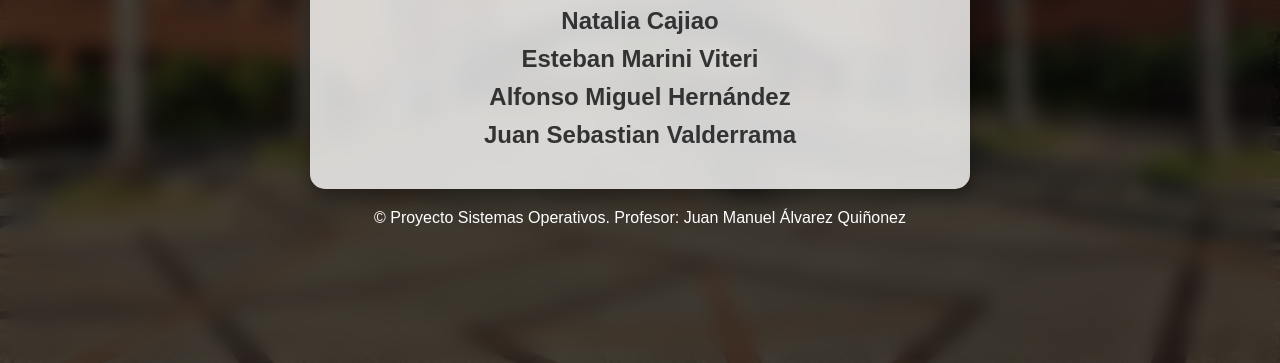
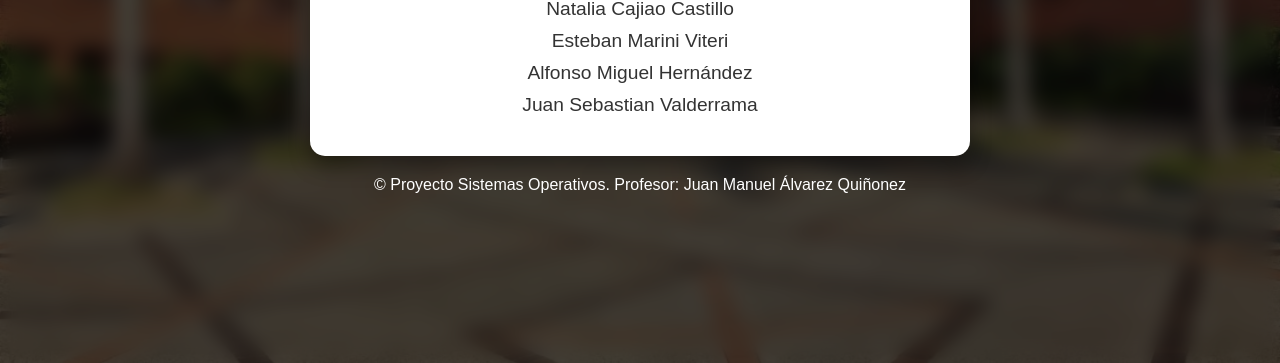
Before and after one commit to FonzHdz/Proyecto-Sistemas-Operativos, a plain HTML site: page index.html in a window 1280 px wide. Shown: the part 437-800 px from the top of the page. Drawn offline with Linux system fonts and the light colour scheme.

Commit message:
Update Index

```diff
--- a/index.html
+++ b/index.html
@@ -55,7 +55,7 @@
         .team {
             position: relative;
             z-index: 2;
-            background: rgba(255, 255, 255, 0.8);
+            background: #fff;
             padding: 30px;
             border-radius: 15px;
             box-shadow: 0 10px 20px rgba(0, 0, 0, 0.4);
@@ -70,6 +70,8 @@
             font-size: 2.5em;
             margin-bottom: 20px;
             color: #ff0000;
+            padding: 0;
+            margin: 0;
         }
 
         .team ul {
@@ -80,9 +82,9 @@
         }
 
         .team ul li {
-            font-size: 1.5em;
+            font-size: 1.2em;
             margin: 10px 0;
-            font-weight: bold;
+            font-weight: lighter;
         }
 
         footer {
@@ -125,7 +127,7 @@
     <div class="team">
         <h2>Integrantes</h2>
         <ul>
-            <li>Natalia Cajiao</li>
+            <li>Natalia Cajiao Castillo</li>
             <li>Esteban Marini Viteri</li>
             <li>Alfonso Miguel Hernández</li>
             <li>Juan Sebastian Valderrama</li>
```
Also changed, not shown: 9 other files.
